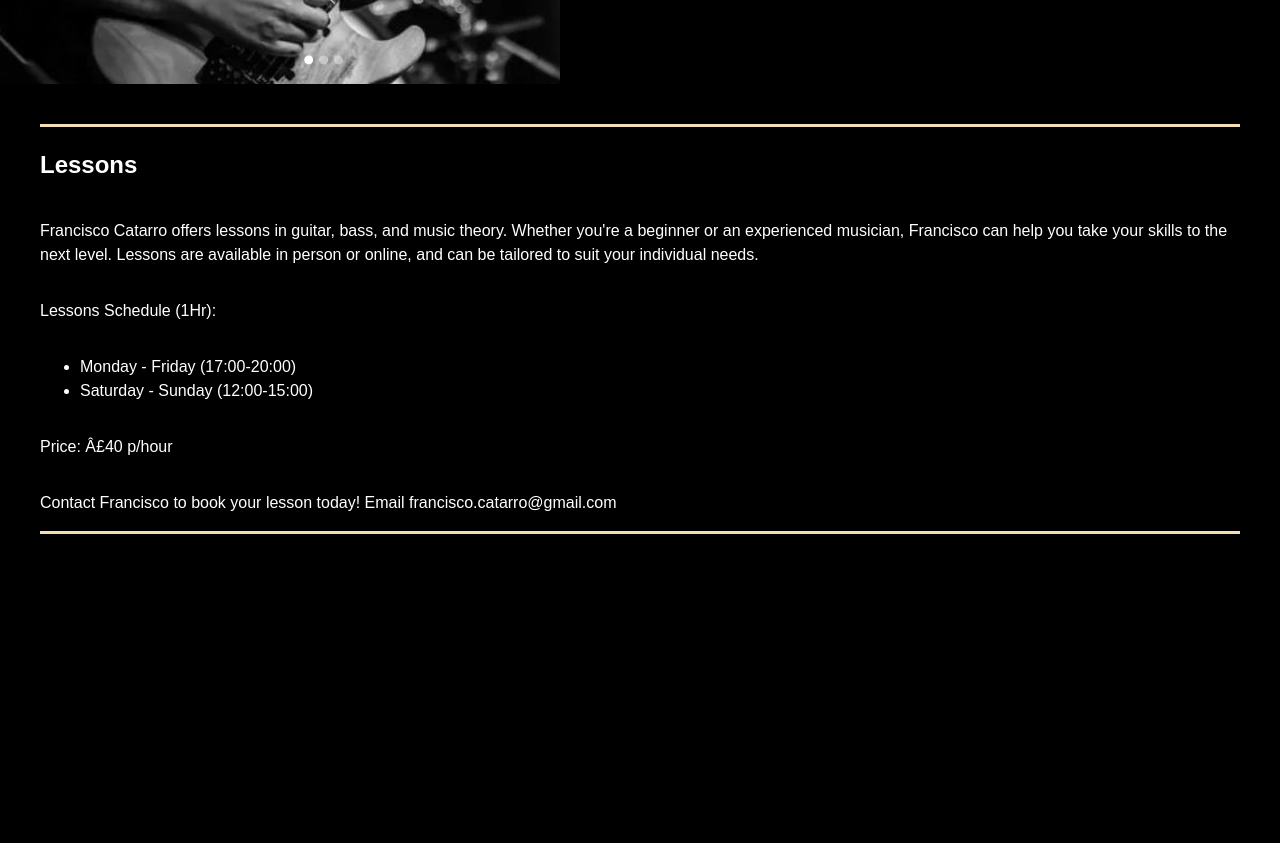
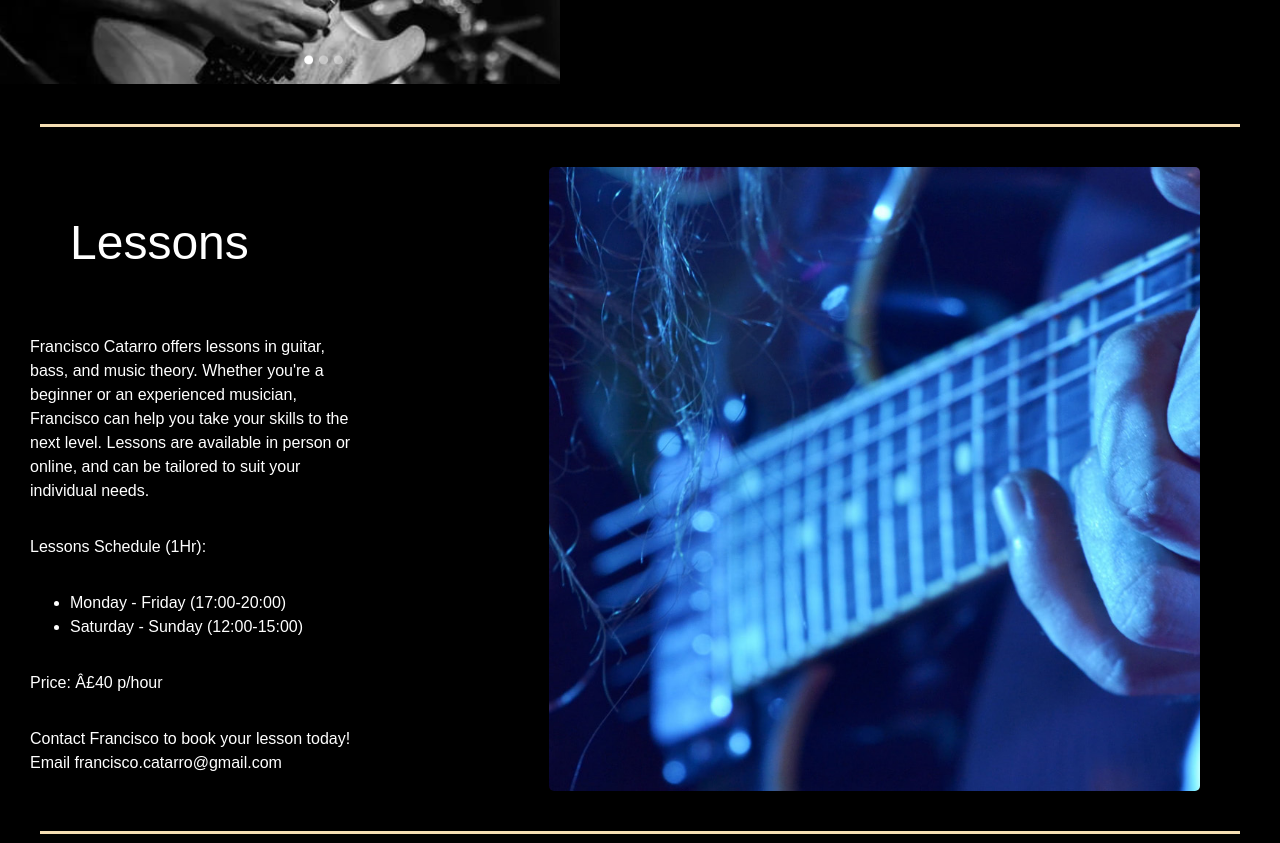
Before and after one commit to GoncaloFraDuCat/FC-Website, a plain HTML site: page index.html in a window 1280 px wide. Shown: the part 1800-2643 px from the top of the page. Drawn offline with Linux system fonts and the light colour scheme.

Commit message:
small update

```diff
--- a/index.html
+++ b/index.html
@@ -14,11 +14,11 @@
 
     <nav>
       <ul class="navbar">
-        <li><a href="#home">Home</a></li>
-        <li><a href="#bio">Bio</a></li>
-        <li><a href="#projects">Projects</a></li>
-        <li><a href="#lessons">Lessons</a></li>
-        <li><a href="#contact-me">Contact Me</a></li>
+        <li><a href="index#home">Home</a></li>
+        <li><a href="index#bio">Bio</a></li>
+        <li><a href="index#projects">Projects</a></li>
+        <li><a href="index#lessons">Lessons</a></li>
+        <li><a href="index#contact-me">Contact Me</a></li>
       </ul>
     </nav>
   </div>
@@ -53,7 +53,8 @@
 
   <section class="lessons">
     <div class="lessons-box">
-      <h2>Lessons</h2>
+      <div class="lessons-text">
+        <h2 id="lesson-h2">Lessons</h2>
         <p> Francisco Catarro offers lessons in guitar, bass, and music theory. Whether you're a beginner or an
           experienced
           musician, Francisco can help you take your skills to the next level. Lessons are available in person or
@@ -68,9 +69,13 @@
         <p> Contact Francisco to book your lesson today! Email francisco.catarro@gmail.com </p>
 
       </div>
+
+      <div class="lessons-pic">
+        <p> </p>
+      </div>
   </section>
 
-
+  <script src="javascript.js"></script>
 </body>
 
 </html>
--- a/javascript.js
+++ b/javascript.js
@@ -0,0 +1,28 @@
+document.addEventListener("DOMContentLoaded", function() {
+  const bioSection = document.querySelector(".bio");
+  const observer = new IntersectionObserver((entries) => {
+    entries.forEach(entry => {
+      if (entry.isIntersecting) {
+        entry.target.querySelector('.bio-pic').classList.add('animate');
+        entry.target.querySelector('.bio-text').classList.add('animate');
+        observer.unobserve(entry.target); // Stop observing after animation is triggered
+      }
+    });
+  });
+
+  observer.observe(bioSection); // Start observing the bio section
+});
+document.addEventListener("DOMContentLoaded", function() {
+  const bioSection = document.querySelector(".lessons");
+  const observer = new IntersectionObserver((entries) => {
+    entries.forEach(entry => {
+      if (entry.isIntersecting) {
+        entry.target.querySelector('.lessons-text').classList.add('animate');
+        entry.target.querySelector('.lessons-pic').classList.add('animate');
+        observer.unobserve(entry.target); // Stop observing after animation is triggered
+      }
+    });
+  });
+
+  observer.observe(bioSection); // Start observing the bio section
+});
--- a/stylesheet.css
+++ b/stylesheet.css
@@ -9,11 +9,21 @@ body {
   line-height: 1.5;
   margin: 0;
   padding: 0;
+  overflow-y: scroll;
+  /* Enable vertical scrolling */
+
+  /* Firefox */
+
 }
 
 html {
   scroll-behavior: smooth;
   margin: 0;
+}
+
+::-webkit-scrollbar {
+  display: none;
+  /* For Chrome, Safari, and Opera */
 }
 
 nav {
@@ -133,7 +143,16 @@ img {
 .bio {
   display: flex;
   flex-direction: row;
+  -ms-overflow-style: none;
+  /* IE and Edge */
+  scrollbar-width: none;
+  /* Firefox */
+}
 
+.bio-pic,
+.bio-text {
+  opacity: 0;
+  transition: transform 2s ease-out, opacity 2s ease-out;
 }
 
 .bio-pic {
@@ -141,6 +160,7 @@ img {
   background-position: center;
   width: 50%;
   background-size: cover;
+  transform: translateX(-50px);
 }
 
 .bio-text {
@@ -152,12 +172,19 @@ img {
   font-family: "times new roman";
   line-height: 2.5;
   font-size: larger;
+  transform: translateX(50px);
 
+}
+
+.bio-pic.animate,
+.bio-text.animate {
+  opacity: 1;
+  transform: translateX(0);
 }
 
 .lessons-box {
   display: flex;
-  flex-direction: column;
+  flex-direction: row;
   justify-content: center;
   gap: 5%;
   margin: 5vh;
@@ -165,3 +192,50 @@ img {
   border-bottom: solid;
   border-color: wheat;
 }
+
+.lessons-text {
+  display: flex;
+  flex-direction: column;
+  justify-content: center;
+  gap: 5%;
+  margin: 5vh;
+  width: 50%;
+  transform: translateX(-50px);
+}
+
+.lessons-pic {
+  display: flex;
+  flex-direction: row;
+  justify-content: center;
+  gap: 5%;
+  margin: 5vh;
+  width: 99%;
+  background-image: url(images/lesson-home-hero-image.jpg);
+  background-position: center;
+  background-size: cover;
+  border-radius: 5px;
+  transform: translateX(50px);
+}
+
+#lesson-h2 {
+  font-size: xxx-large;
+  font-weight: 100;
+  font-style: normal;
+  color: white;
+  text-decoration: none;
+  margin: 5vh;
+  padding: 0;
+  justify-content: center;
+}
+
+.lesson-text.animate,
+.lessons-pic.animate {
+  opacity: 1;
+  transform: translateX(0);
+}
+
+.lessons-text .lessons-pic {
+  opacity: 0;
+  transition: transform 2s ease-out,
+    opacity 2s ease-out;
+}
```
Also changed, not shown: images/kiko-lesson.jpg (added), images/lesson-home-hero-image.jpg (added). Lines whose indentation alone changed are shown as unchanged.
